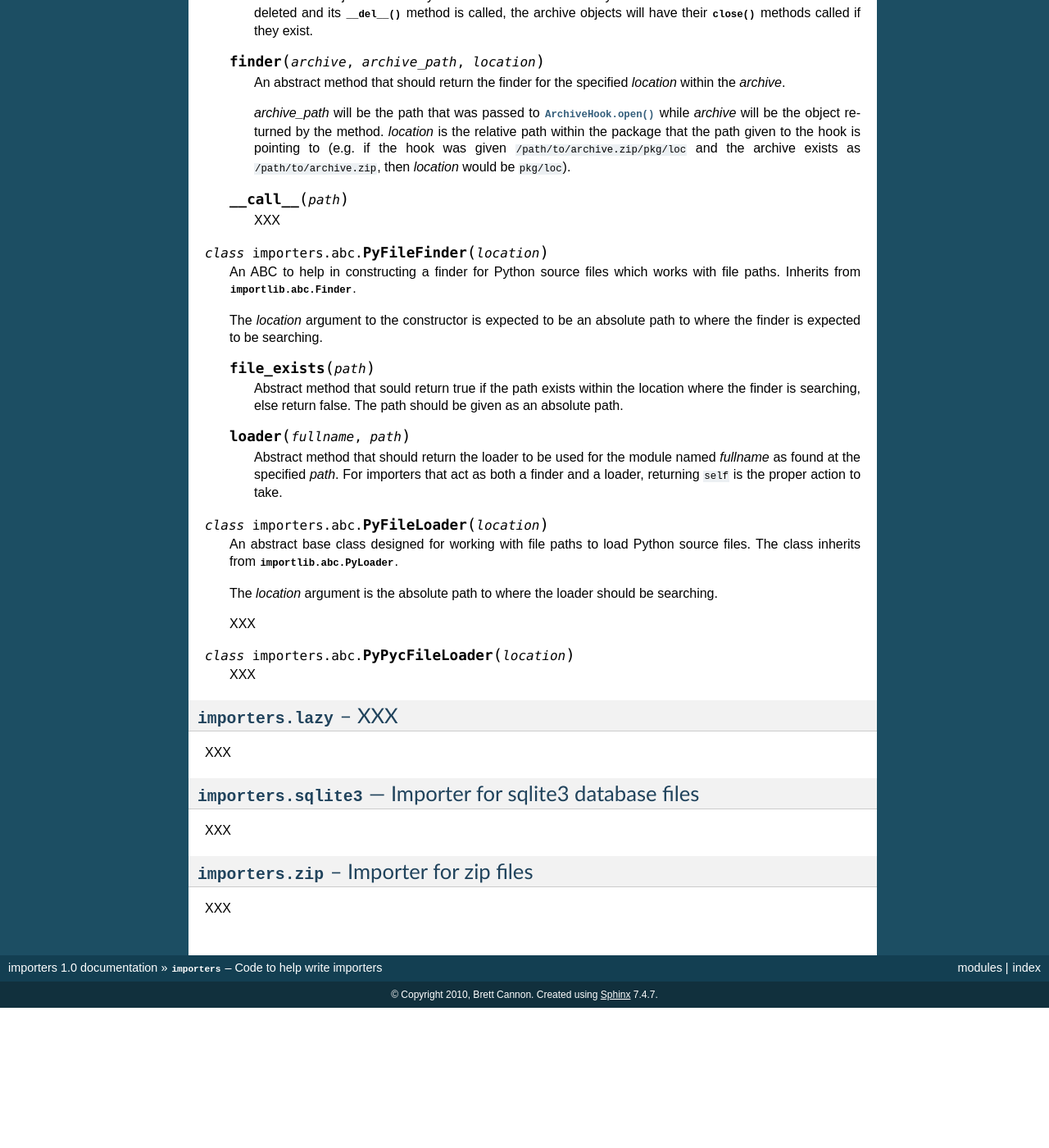
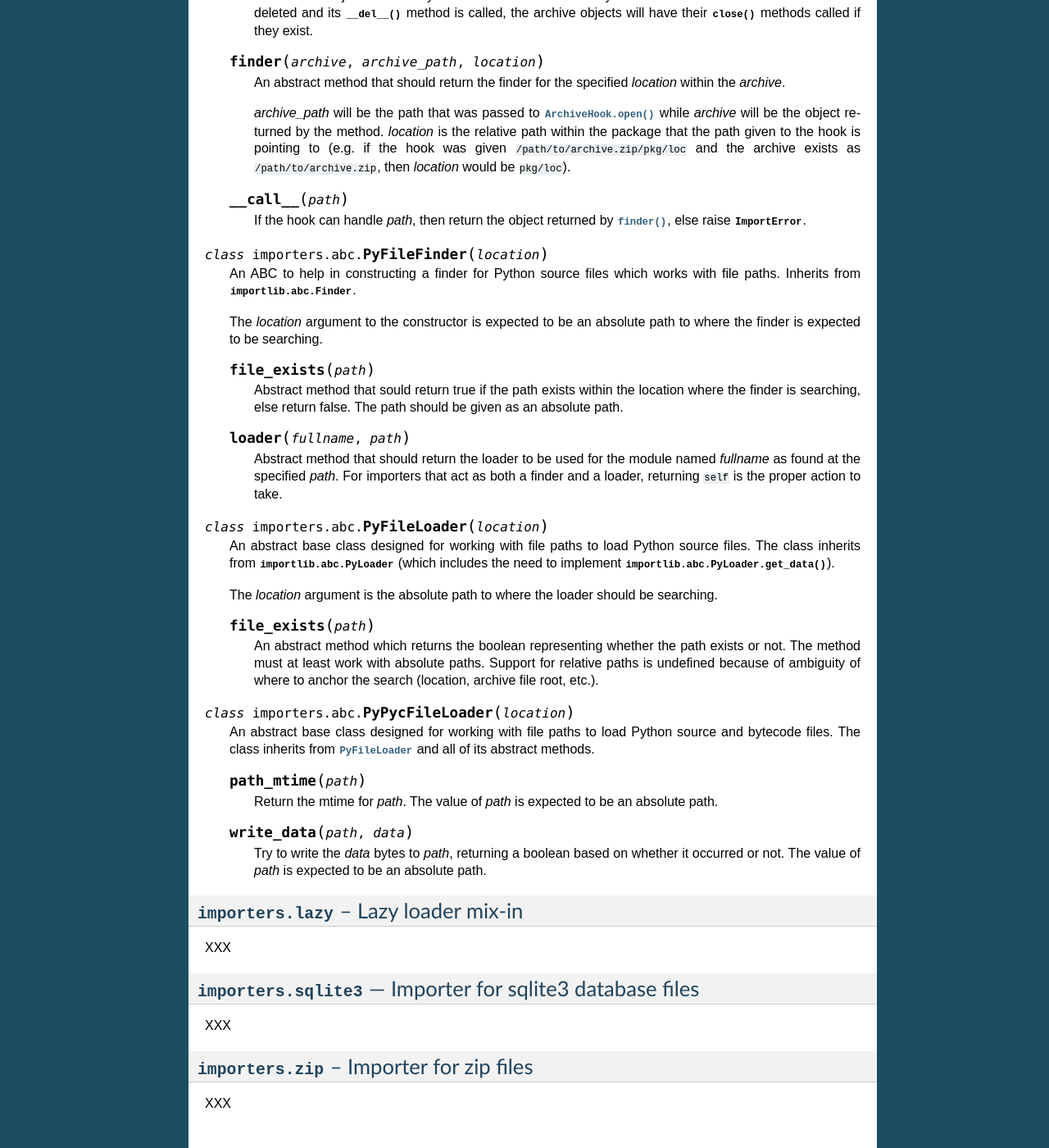
Before and after one commit to google-code-export/importers, a Sphinx documentation site: the page built from docs/index.rst, in a window 1280 px wide and 1400 px high, scrolled down 857 px. Shown: the whole window at 82% size. Built offline with Sphinx 7.4.7, drawn with Linux system fonts in a browser that asks for light colours; before the commit the page ends 2086 px from its top, so only the background shows below that; some of the changed text lies outside the part shown.

Commit message:
Finish documenting PyFileLoader and do PyPycFileLoader.

```diff
--- a/docs/index.rst
+++ b/docs/index.rst
@@ -88,7 +88,8 @@ development of importers.
 
     .. method:: __call__(path)
 
-        XXX
+        If the hook can handle *path*, then return the object returned by
+        :meth:`finder`, else raise :exc:`ImportError`.
 
 
 .. class:: PyFileFinder(location)
@@ -116,21 +117,42 @@ development of importers.
 .. class:: PyFileLoader(location)
 
     An abstract base class designed for working with file paths to load Python
-    source files. The class inherits from :class:`importlib.abc.PyLoader`.
+    source files. The class inherits from :class:`importlib.abc.PyLoader`
+    (which includes the need to implement
+    :meth:`importlib.abc.PyLoader.get_data`).
 
     The *location* argument is the absolute path to where the loader should be
     searching.
 
-    XXX
+    .. method:: file_exists(path)
+
+        An abstract method which returns the boolean representing whether the
+        path exists or not. The method must at least work with absolute paths.
+        Support for relative paths is undefined because of ambiguity of where
+        to anchor the search (location, archive file root, etc.).
 
 
 .. class:: PyPycFileLoader(location)
 
-    XXX
+    An abstract base class designed for working with file paths to load Python
+    source and bytecode files. The class inherits from
+    :class:`PyFileLoader` and all of its abstract methods.
 
 
-:mod:`importers.lazy` -- XXX
-----------------------------
+    .. method:: path_mtime(path)
+
+        Return the mtime for *path*. The value of *path* is expected to be an
+        absolute path.
+
+    .. method:: write_data(path, data)
+
+        Try to write the *data* bytes to *path*, returning a boolean based on
+        whether it occurred or not. The value of *path* is expected to be an
+        absolute path.
+
+
+:mod:`importers.lazy` -- Lazy loader mix-in
+-------------------------------------------
 
 XXX
 
```
